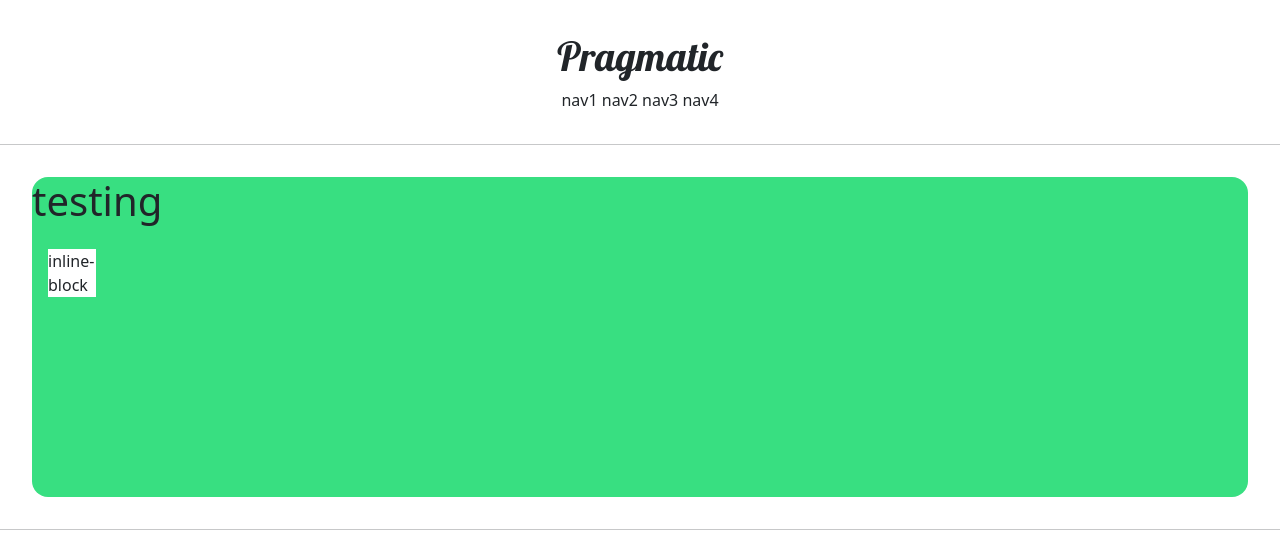
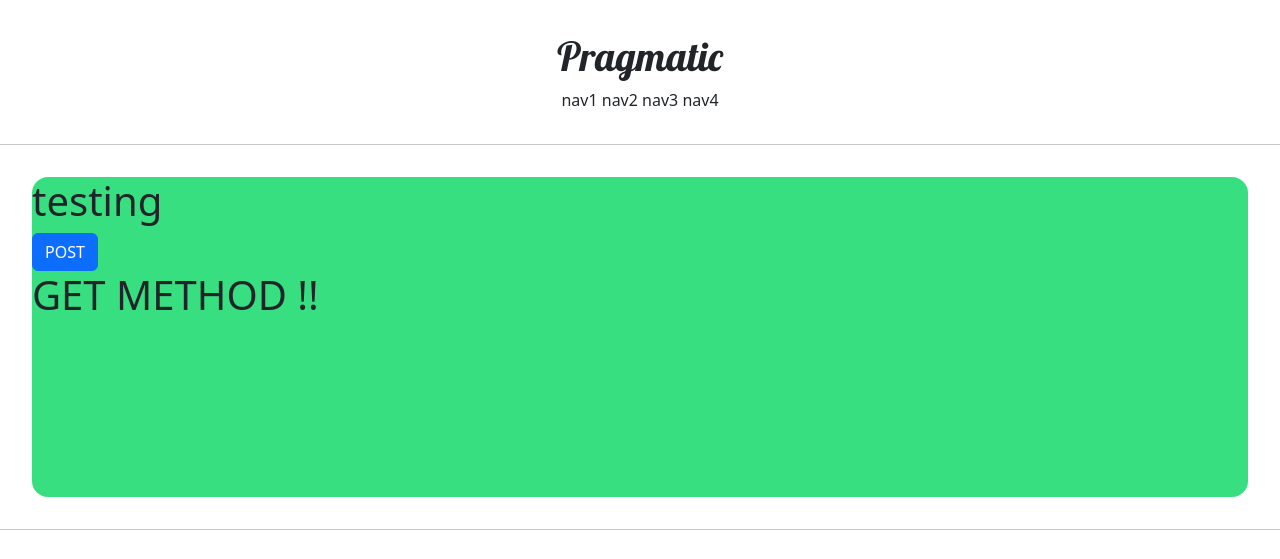
Before and after one commit to sungchan1/django-pinterest, a Django app: page /account/hello_world/ in a window 1280 px wide. Shown: the top 559 px of the page. Run offline with Django 5.2, Linux system fonts and the light colour scheme.

Commit message:
django course 16 commit

```diff
--- a/accountapp/templates/accountapp/hello_world.html
+++ b/accountapp/templates/accountapp/hello_world.html
@@ -16,9 +16,17 @@
     <h1>
         testing
     </h1>
+    <form action="/account/hello_world/" method="post">
+      {% csrf_token %}
+      <input type="submit" class="btn btn-primary" value="POST"/>
+    </form>
 
-    <div class="testing" style="display: inline-block;">inline-block</div>
+    <h1>
+      {{text}}
+    </h1>
 
-</div>
+
+  </div>
 
 {% endblock %}
+</form>
--- a/accountapp/views.py
+++ b/accountapp/views.py
@@ -1,7 +1,11 @@
 from django.http import HttpResponse
 from django.shortcuts import render
+
 
 # Create your views here.
 
 def hello_world(request):
-    return render(request, 'accountapp/hello_world.html')
+    if request.method == "POST":
+        return render(request, 'accountapp/hello_world.html', context={'text': 'POST METHOD !!'})
+    else:
+        return render(request, 'accountapp/hello_world.html', context={'text': 'GET METHOD !!'})
```
